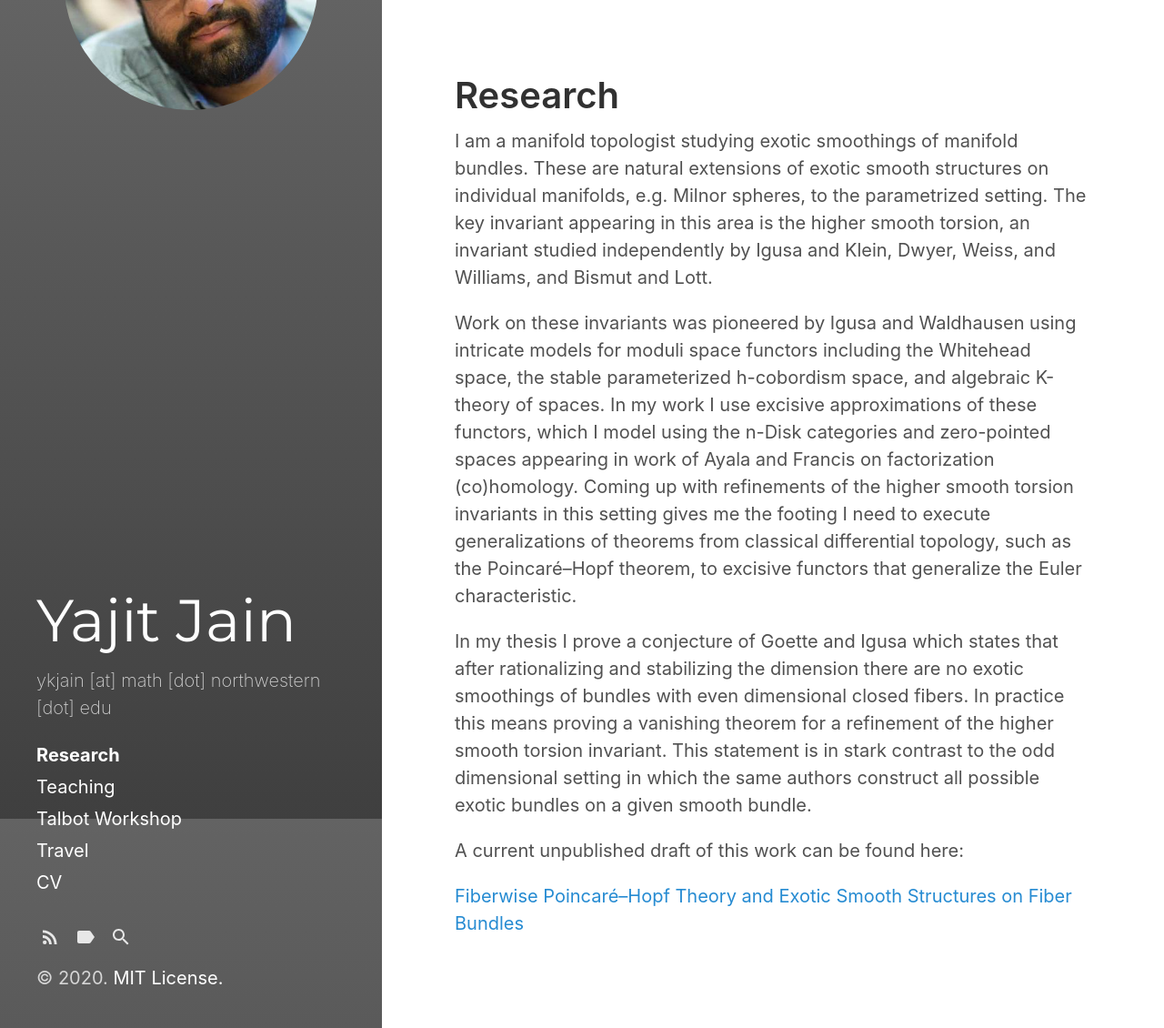
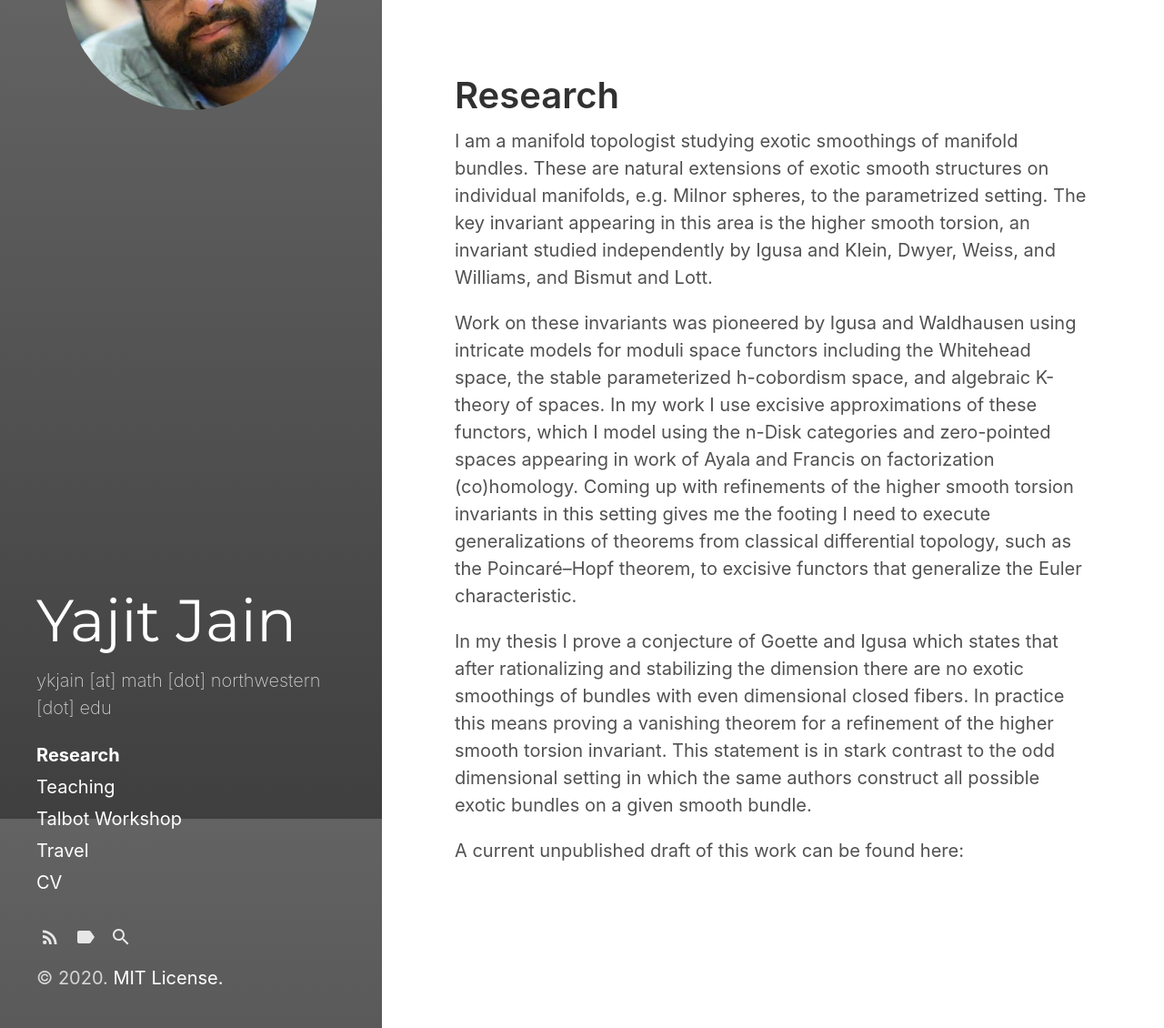
Before and after one commit to ykjain/ykjain.github.io, a Jekyll site: the page built from research.md, in a window 1280 px wide and 1130 px high. Shown: the whole window at 91% size. Built offline with Jekyll 4.4.1, drawn with Linux system fonts in a browser that asks for light colours.

Commit message:
Update research.md

```diff
--- a/research.md
+++ b/research.md
@@ -12,5 +12,3 @@ Work on these invariants was pioneered by Igusa and Waldhausen using intricate m
 In my thesis I prove a conjecture of Goette and Igusa which states that after rationalizing and stabilizing the dimension there are no exotic smoothings of bundles with even dimensional closed fibers. In practice this means proving a vanishing theorem for a refinement of the higher smooth torsion invariant. This statement is in stark contrast to the odd dimensional setting in which the same authors construct all possible exotic bundles on a given smooth bundle.
 
 A current unpublished draft of this work can be found here:
-
-[Fiberwise Poincar&eacute;–Hopf Theory and Exotic Smooth Structures on Fiber Bundles](Fiberwise_Poincare_Hopf_Theory_and_Exotic_Smoothings.pdf){:target="_blank"}
```
